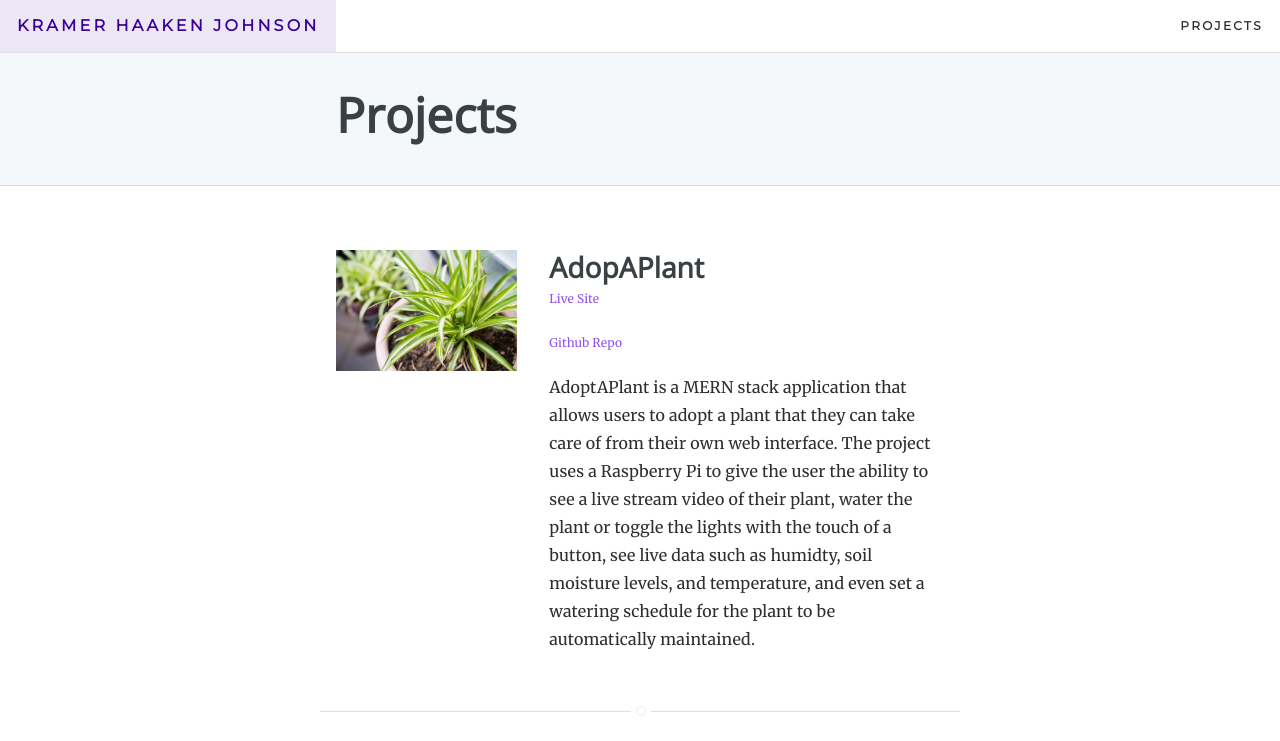
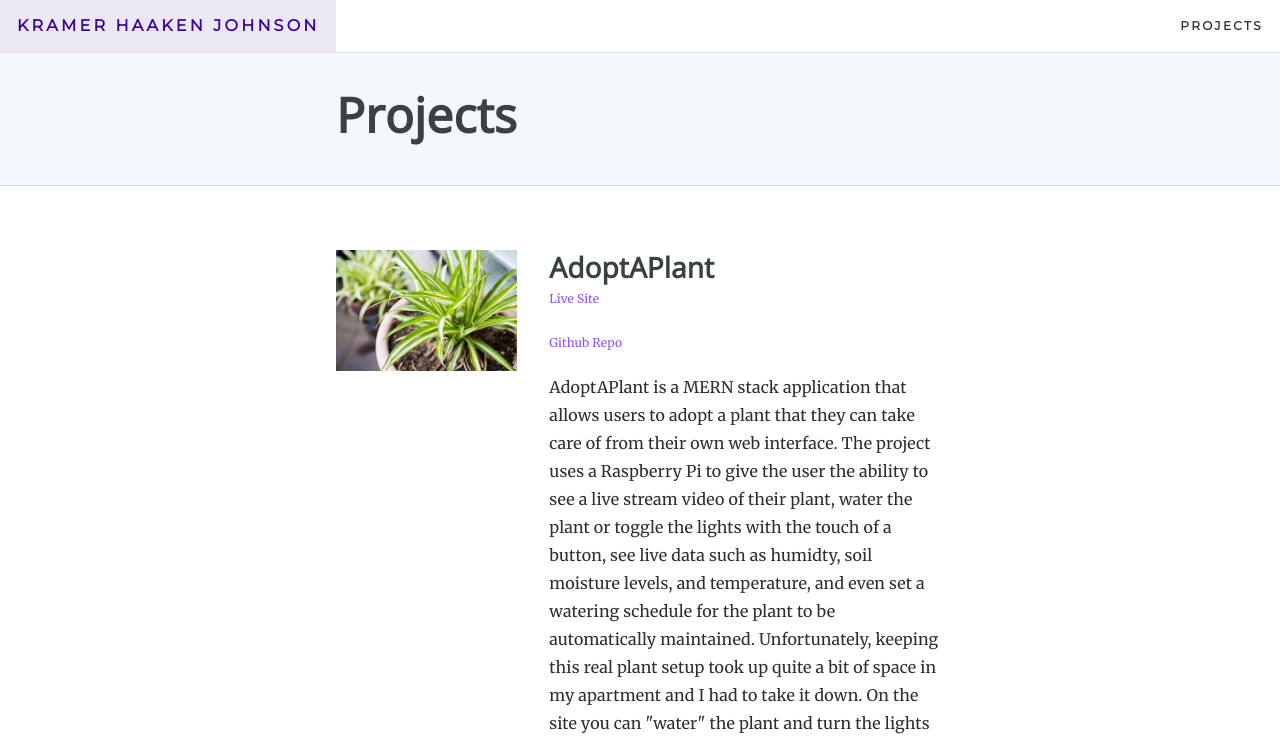
Before and after one commit to HaakenJ/react-portfolio, a React (Create React App) app: page /projects in a window 1280 px wide. Shown: the top 741 px of the page. Built offline with nearby package versions, Linux system fonts and the light colour scheme.

Commit message:
Updated Adopt A Plant name and info

```diff
--- a/src/components/ProjectList/index.js
+++ b/src/components/ProjectList/index.js
@@ -16,7 +16,7 @@ function ProjectList() {
                         target="_blank" rel="noopener noreferrer"
                         name="gruntwork">
                         <h2 className="mt0 mb0">
-                            AdopAPlant
+                            AdoptAPlant
                         </h2>
                     </a>
                     <a href="https://adoptaplant.herokuapp.com"
@@ -33,7 +33,9 @@ function ProjectList() {
                         give the user the ability to see a live stream video of their plant, water the plant or
                         toggle the lights with the touch of a button, see live data such as humidty, soil moisture
                         levels, and temperature, and even set a watering schedule for the plant to be automatically
-                        maintained.
+                        maintained.  Unfortunately, keeping this real plant setup took up quite a bit of space in my
+                        apartment and I had to take it down.  On the site you can "water" the plant and turn the lights
+                        on and off.  These are real gifs of these operations in action when the system was set up.
                     </p>
                 </div>
             </div>
```
